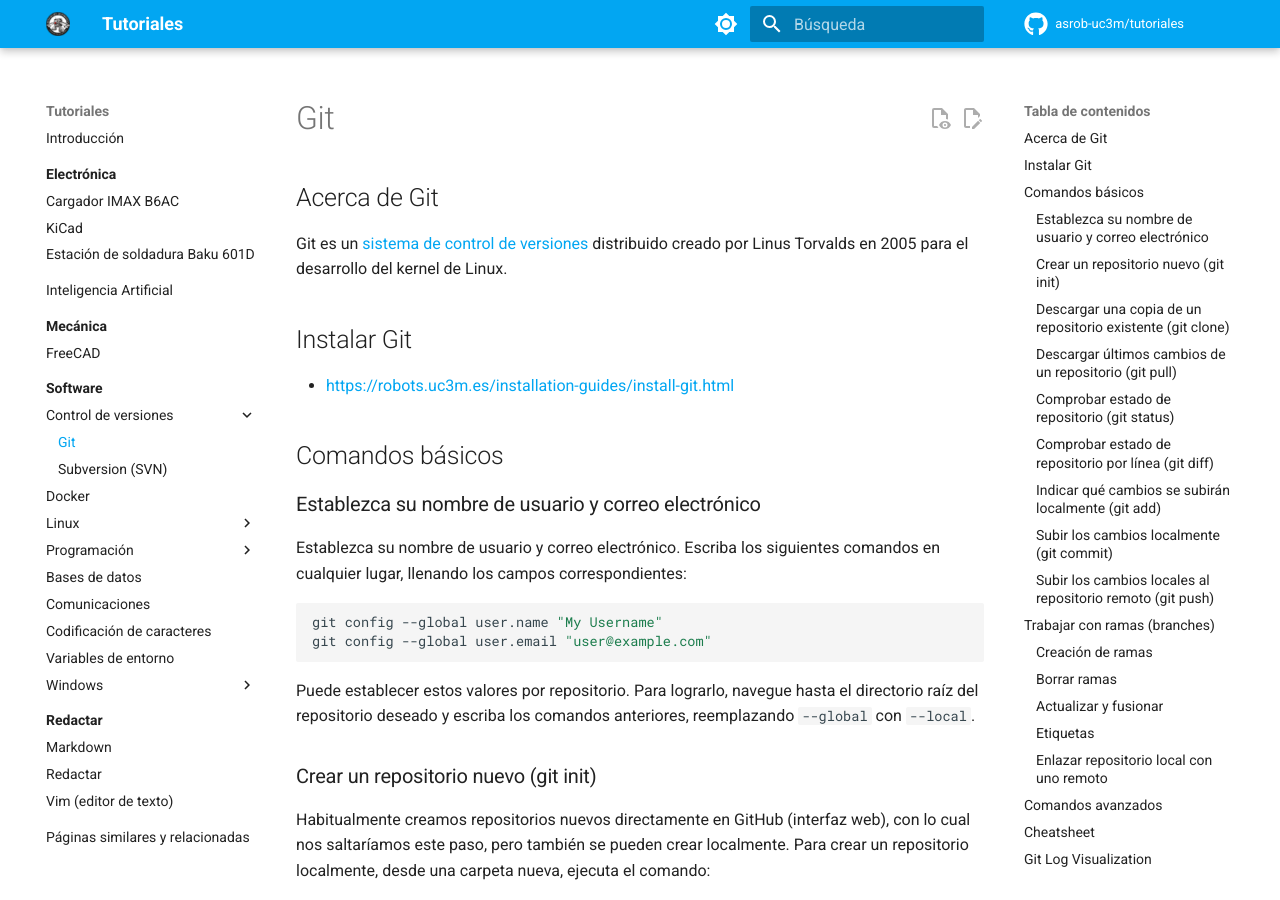
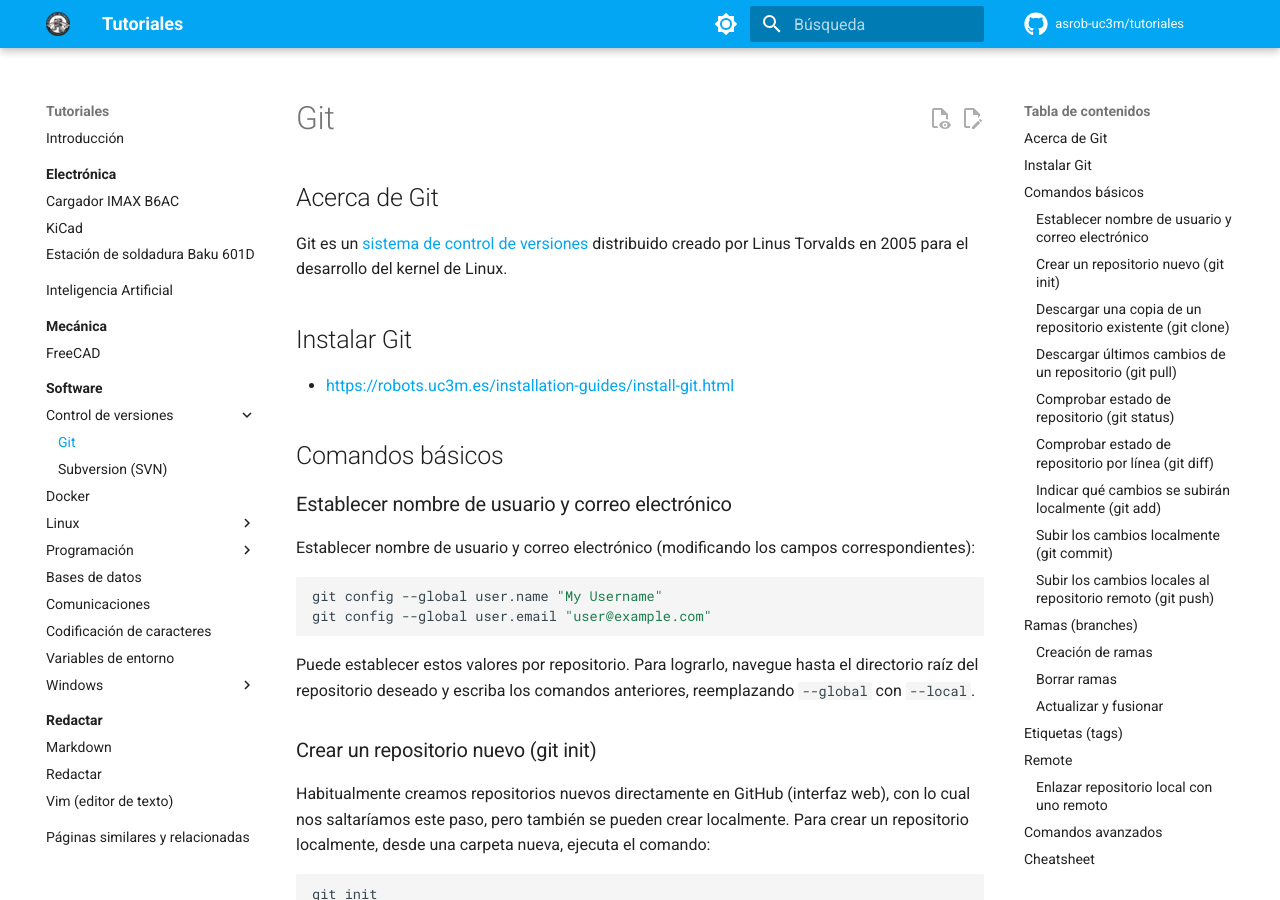
Before and after one commit to asrob-uc3m/tutoriales, an MkDocs documentation site: the page built from docs/software/version-control/git.md, in a window 1280 px wide and 900 px high. Built offline with MkDocs 1.6.1 and Material for MkDocs 9.7.7, drawn with Linux system fonts in a browser that asks for light colours; comment, search, counter and statistics services are not loaded; some of the changed text lies outside the part shown.

Commit message:
git minor cleanup

````diff
--- a/docs/software/version-control/git.md
+++ b/docs/software/version-control/git.md
@@ -10,9 +10,9 @@
 
 ## Comandos básicos
 
-### Establezca su nombre de usuario y correo electrónico
+### Establecer nombre de usuario y correo electrónico
 
-Establezca su nombre de usuario y correo electrónico. Escriba los siguientes comandos en cualquier lugar, llenando los campos correspondientes:
+Establecer nombre de usuario y correo electrónico (modificando los campos correspondientes):
 
 ```bash
 git config --global user.name "My Username"
@@ -25,6 +25,7 @@
 
 Habitualmente creamos repositorios nuevos directamente en GitHub (interfaz web), con lo cual nos saltaríamos este paso, pero también se pueden crear localmente.
 Para crear un repositorio localmente, desde una carpeta nueva, ejecuta el comando:
+
 ```bash
 git init
 ```
@@ -32,9 +33,11 @@
 ### Descargar una copia de un repositorio existente (git clone)
 
 Para descargar una copia de un repositorio existente (creado con GitHub o manualmente), se utiliza el comando `git clone`. Para el repositorio `tutoriales` de la organización `asrob-uc3m` en GitHub, el comando sería:
+
 ```bash
 git clone https://github.com/asrob-uc3m/tutoriales.git
 ```
+
 Consideraciones:
 
 1. Debe utilizarse con la raíz del repositorio.
@@ -44,9 +47,11 @@
 ### Descargar últimos cambios de un repositorio (git pull)
 
 Si nos hemos descargado previamente la copia de un repositorio ([git clone](#descargar-una-copia-de-un-repositorio-existente-git-clone)), es posible que en un momento dado no tengamos los últimos cambios remotos. Esto se soluciona mediante:
+
 ```bash
 git pull
 ```
+
 Es recomendable hacerlo **siempre** antes de cualquiera de los próximos pasos.
 
 ### Comprobar estado de repositorio (git status)
@@ -61,6 +66,7 @@
 ### Comprobar estado de repositorio por línea (git diff)
 
 Se pueden ver los cambios con una granularidad línea-a-línea mediante:
+
 ```bash
 git diff
 ```
@@ -69,18 +75,22 @@
 ### Indicar qué cambios se subirán localmente (git add)
 
 Puedes indicar qué cambios se subirán usando `git add`. Existe un modo interactivo (`git add -i`) que permite seleccionar por línea, pero lo más habitual es por fichero. Por ejemplo, para indicar que se subirá localmente el fichero `file.md` (sea nuevo o modificado):
+
 ```bash
 git add file.md
 ```
 Este fichero pasará a <span style="color:green;">**verde**</span> en `git status` y se dice que está "staged". Nótese que todavía no se ha subido localmente.
 
 Git hace distinción entre ficheros nuevos y modificados. Existe un atajo para indicar que se suban localmente todos los ficheros con modificaciones, que no afecta a los nuevos (que deberán indicarse explícitamente):
+
 ```bash
 git add -u
 ```
 
 ### Subir los cambios localmente (git commit)
+
 Se pueden subir los cambios localmente	(los ficheros "staged", marcados en <span style="color:green;">**verde**</span>) con el comando:
+
 ```bash
 git commit -m"Mensaje del commit"
 ```
@@ -89,12 +99,13 @@
 ### Subir los cambios locales al repositorio remoto (git push)
 
 Para enviar estos cambios a tu repositorio remoto ejecuta:
+
 ```bash
 git push
 ```
 Aquí entran conceptos más avanzados de ramas (branches), que incluso depende de tu configuración local. Para un repositorio sencillo con una única rama `master`, si el comando previo da problemas, el comando `git push origin master` te puede salvar.
 
-## Trabajar con ramas (branches)
+## Ramas (branches)
 
 ### Creación de ramas
 
@@ -155,7 +166,7 @@
 git diff <source_branch> <target_branch>
 ```
 
-### Etiquetas
+## Etiquetas (tags)
 
 Se recomienda crear etiquetas para cada nueva [versión](https://semver.org) publicada de un software. Puedes crear una nueva etiqueta llamada 1.0.0 ejecutando:
 
@@ -187,6 +198,8 @@
 git reset --hard origin/master
 ```
 
+## Remote
+
 ### Enlazar repositorio local con uno remoto
 
 Si no se ha clonado un repositorio ya existente y quieres conectar tu repositorio local a un repositorio remoto, usa:
@@ -196,6 +209,8 @@
 ```
 
 Ahora podrás subir tus cambios al repositorio remoto seleccionado.
+
+
 
 ## Comandos avanzados
 
````
